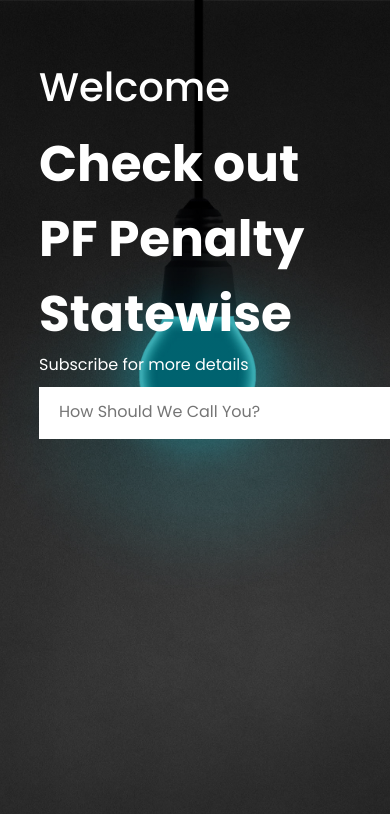
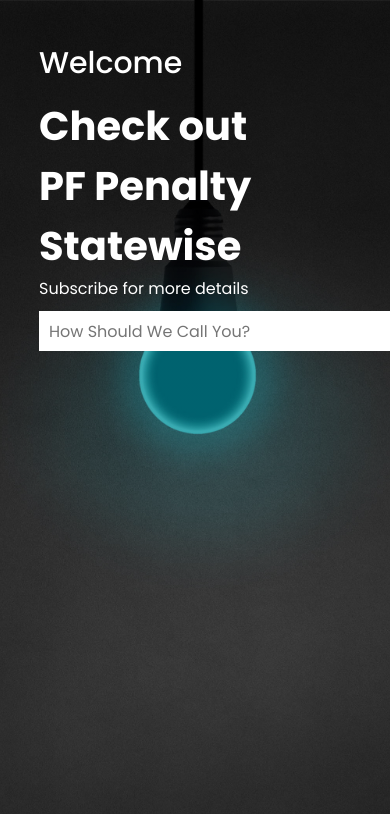
Before and after one commit to samniran/web_projects, a plain HTML site: page ICD/index.html in a window 390 px wide. Shown: the top 814 px of the page. Drawn offline with Linux system fonts and the light colour scheme.

Commit message:
Update style.css

```diff
--- a/ICD/style.css
+++ b/ICD/style.css
@@ -83,3 +83,20 @@ span{
     width: 400px;
     padding: 10px;
 }
+@media only screen and (max-width: 768px) {
+    .hero h3 {
+        margin-top: 10%;
+        font-size: 30px;
+    }
+
+    .hero h1 {
+        font-size: 40px;
+    }
+
+    form input,
+    form select,
+    form button {
+        padding: 10px;
+        height: 40px;
+    }
+}
```
